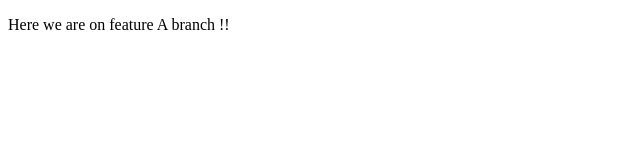
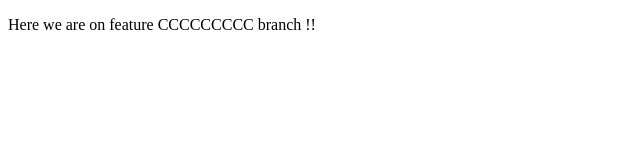
Before and after one commit to PhE/nuxt-test-3375, a Nuxt app: page / in a window 1280 px wide. Shown: the top 160 px of the page, without its empty margins (0-640 px from the left). Built offline with nearby package versions, Linux system fonts and the light colour scheme.

Commit message:
test avec alcal

```diff
--- a/app.vue
+++ b/app.vue
@@ -1,6 +1,6 @@
 <template>
   <div>
-    <p>Here we are on feature A branch !!</p>
+    <p>Here we are on feature CCCCCCCCC branch !!</p>
     <NuxtRouteAnnouncer />
   </div>
 </template>
```
